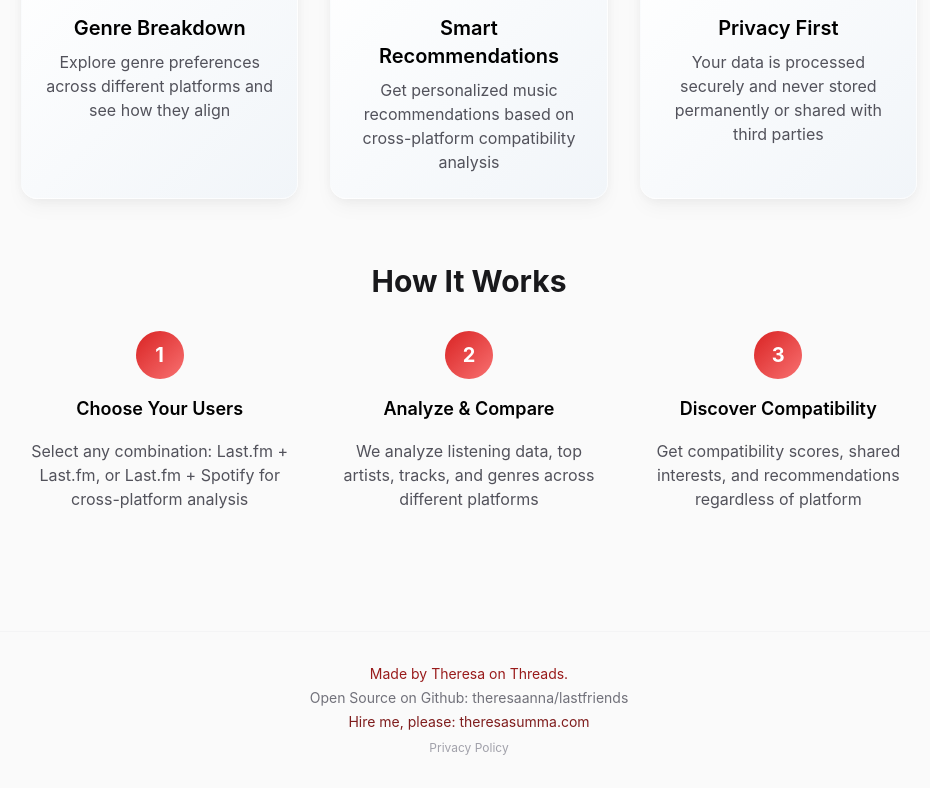
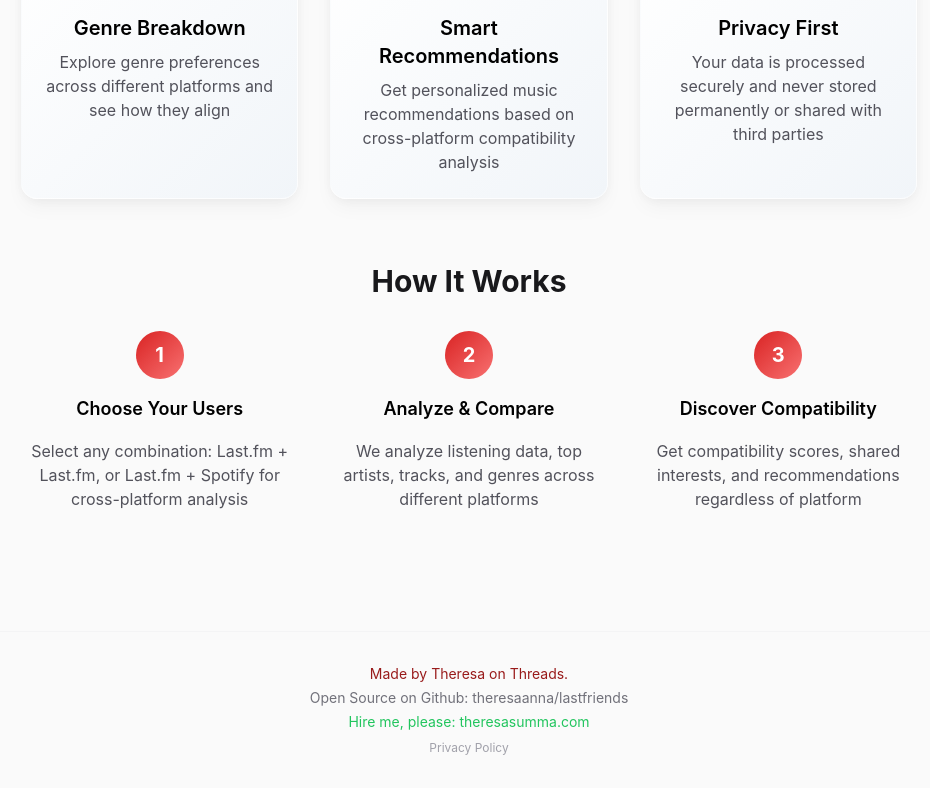
Before and after one commit to theresaanna/lastfriends, a Next.js app: page / in a window 1280 px wide. Shown: the part 1420-2208 px from the top of the page, without its empty margins (171-1101 px from the left). Built offline with nearby package versions, Linux system fonts and the light colour scheme; no server answers.

Commit message:
text colors are important

```diff
--- a/components/SiteFooter.js
+++ b/components/SiteFooter.js
@@ -11,7 +11,7 @@ export default function SiteFooter() {
         <p className="text-sm text-gray-500 mt-1">
           Open Source on <a href="https://github.com/theresaanna/lastfriends" className="hover:underline">Github: theresaanna/lastfriends</a>
         </p>
-          <p className="text-sm text-red-900 mt-1">
+          <p className="text-sm text-green-500 mt-1">
           Hire me, please: <a href="https://theresasumma.com" className="hover:underline">theresasumma.com</a>
         </p>
         <p className="text-xs text-gray-400 mt-2">
```
